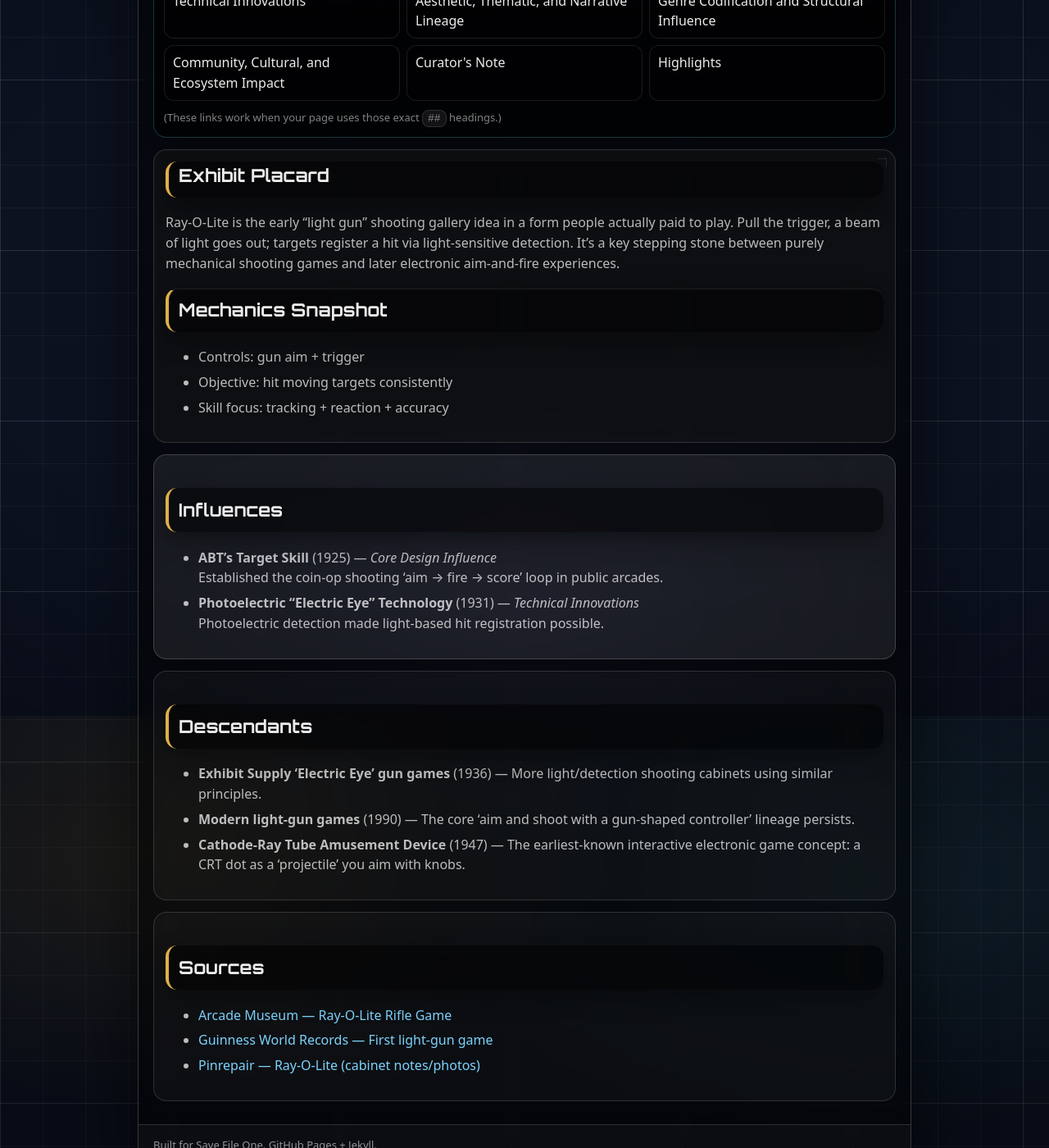
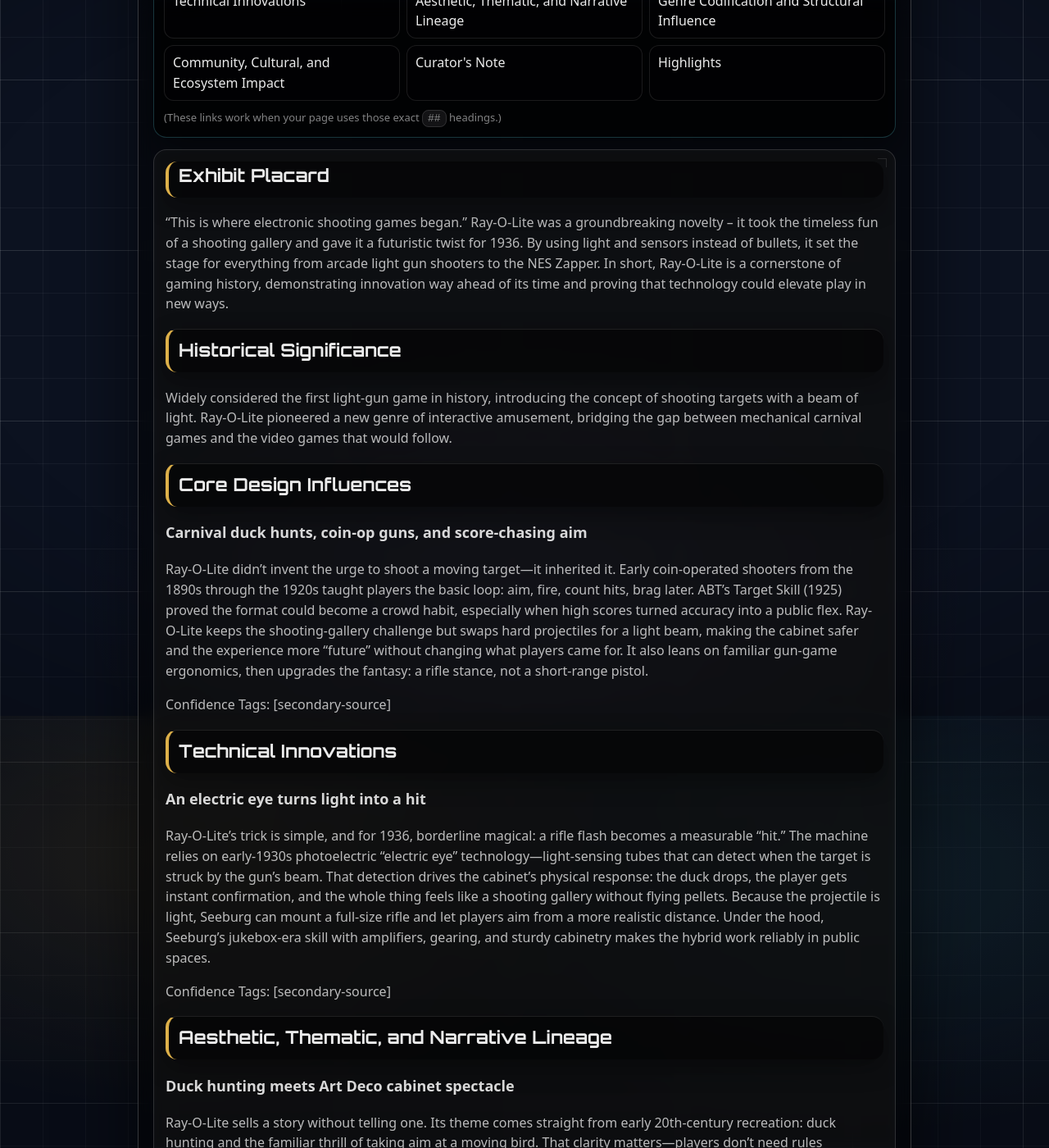
Before and after one commit to BacchusA/savefileone-archive, a Jekyll site: the page built from _games/1936-seeburg-ray-o-lite.md, in a window 1280 px wide and 1400 px high, scrolled down 527 px. Shown: the whole window at 82% size. Built offline with Jekyll 4.4.1, drawn with Linux system fonts in a browser that asks for light colours; some of the changed text lies outside the part shown.

Commit message:
Update 1936-seeburg-ray-o-lite.md

```diff
--- a/_games/1936-seeburg-ray-o-lite.md
+++ b/_games/1936-seeburg-ray-o-lite.md
@@ -1,10 +1,11 @@
 ---
 title: "Seeburg’s Ray-O-Lite Rifle Game"
 year: 1936
-platform: "Electro-mechanical light-gun shooting gallery"
+month: January
+day:
+platform: "Coin-operated electro-mechanical arcade machine (wooden cabinet with mounted light rifle)."
 developer: "J. P. Seeburg Corp."
 publisher: ""
-guide_type: "Strategy-guide fit (score/accuracy optimization)"
 short_summary: "A classic light-gun shooting gallery: the gun fires light, the target detects hits."
 
 featured: false
@@ -21,31 +22,43 @@
     year: 1931
     type: "Technical Innovations"
     note: "Photoelectric detection made light-based hit registration possible."
-
-descendants:
-  - name: "Exhibit Supply ‘Electric Eye’ gun games"
-    year: 1936
-    note: "More light/detection shooting cabinets using similar principles."
-  - name: "Modern light-gun games"
-    year: 1990
-    note: "The core ‘aim and shoot with a gun-shaped controller’ lineage persists."
-  - name: "Cathode-Ray Tube Amusement Device"
-    year: 1947
-    note: "The earliest-known interactive electronic game concept: a CRT dot as a ‘projectile’ you aim with knobs."
-
-sources:
-  - label: "Arcade Museum — Ray-O-Lite Rifle Game"
-    url: "https://www.arcade-museum.com/Arcade/ray-o-lite-rifle-game"
-  - label: "Guinness World Records — First light-gun game"
-    url: "https://www.guinnessworldrecords.com/world-records/first-light-gun-game"
-  - label: "Pinrepair — Ray-O-Lite (cabinet notes/photos)"
-    url: "https://www.pinrepair.com/arcade/rayolit.htm"
 ---
 
 ## Exhibit Placard
-Ray-O-Lite is the early “light gun” shooting gallery idea in a form people actually paid to play. Pull the trigger, a beam of light goes out; targets register a hit via light-sensitive detection. It’s a key stepping stone between purely mechanical shooting games and later electronic aim-and-fire experiences.
+“This is where electronic shooting games began.” Ray-O-Lite was a groundbreaking novelty – it took the timeless fun of a shooting gallery and gave it a futuristic twist for 1936. By using light and sensors instead of bullets, it set the stage for everything from arcade light gun shooters to the NES Zapper. In short, Ray-O-Lite is a cornerstone of gaming history, demonstrating innovation way ahead of its time and proving that technology could elevate play in new ways.
 
-## Mechanics Snapshot
-- Controls: gun aim + trigger
-- Objective: hit moving targets consistently
-- Skill focus: tracking + reaction + accuracy
+## Historical Significance
+Widely considered the first light-gun game in history, introducing the concept of shooting targets with a beam of light. Ray-O-Lite pioneered a new genre of interactive amusement, bridging the gap between mechanical carnival games and the video games that would follow.
+
+## Core Design Influences
+### Carnival duck hunts, coin-op guns, and score-chasing aim
+Ray-O-Lite didn’t invent the urge to shoot a moving target—it inherited it. Early coin-operated shooters from the 1890s through the 1920s taught players the basic loop: aim, fire, count hits, brag later. ABT’s Target Skill (1925) proved the format could become a crowd habit, especially when high scores turned accuracy into a public flex. Ray-O-Lite keeps the shooting-gallery challenge but swaps hard projectiles for a light beam, making the cabinet safer and the experience more “future” without changing what players came for. It also leans on familiar gun-game ergonomics, then upgrades the fantasy: a rifle stance, not a short-range pistol.
+
+Confidence Tags: [secondary-source]
+
+## Technical Innovations
+### An electric eye turns light into a hit
+Ray-O-Lite’s trick is simple, and for 1936, borderline magical: a rifle flash becomes a measurable “hit.” The machine relies on early-1930s photoelectric “electric eye” technology—light-sensing tubes that can detect when the target is struck by the gun’s beam. That detection drives the cabinet’s physical response: the duck drops, the player gets instant confirmation, and the whole thing feels like a shooting gallery without flying pellets. Because the projectile is light, Seeburg can mount a full-size rifle and let players aim from a more realistic distance. Under the hood, Seeburg’s jukebox-era skill with amplifiers, gearing, and sturdy cabinetry makes the hybrid work reliably in public spaces.
+
+Confidence Tags: [secondary-source]
+
+## Aesthetic, Thematic, and Narrative Lineage
+### Duck hunting meets Art Deco cabinet spectacle
+Ray-O-Lite sells a story without telling one. Its theme comes straight from early 20th-century recreation: duck hunting and the familiar thrill of taking aim at a moving bird. That clarity matters—players don’t need rules explained when the target is a duck in flight. The cabinet itself carries the era’s taste: polished wood, ornamental presence, and a hand-painted backglass that feels closer to furniture and theater signage than “machine.” Seeburg’s jukebox lineage shows in the showmanship—this is an object meant to look good in a venue. And the name “Ray-O-Lite” borrows cultural electricity: the 1930s fascination with futuristic “rays,” where modern tech makes old pleasures feel new.
+
+Confidence Tags: [secondary-source] [inference]
+
+## Genre Codification and Structural Influence
+### The shooter loop: short play, pure skill
+Ray-O-Lite helps lock in an arcade formula that still survives: quick sessions, clear feedback, and a score-shaped obsession. The structure is all about repetition—same scene, same target path, same pressure to do better. There’s no “final level,” just a compact skill test that rewards consistency and punishes hesitation. That loop echoes earlier shooting games and pinball’s score culture, but Ray-O-Lite’s light-triggered hit confirmation tightens the experience: shot → result, immediately. The mounted rifle and distance aiming add physical performance to the design—your posture and steadiness are part of the interface. Even without escalating difficulty, the game teaches the arcade truth: mastery isn’t beating the machine, it’s beating yourself.
+
+Confidence Tags: [secondary-source] [inference]
+
+## Community, Cultural, and Ecosystem Impact
+### Built for crowds, copied fast, reskinned endlessly
+Ray-O-Lite lands in a world already trained to love shooting games. Players had proven they’d pay to test aim, and operators knew accuracy challenges pulled crowds. That demand shaped what Seeburg delivered: a familiar premise wrapped in new technology. The coin-op industry moved fast, too—innovation spread through licensing, imitation, and the practical realities of arcade business. Ray-O-Lite’s light-gun system didn’t stay isolated; by 1940, other manufacturers were producing their own versions, turning a single idea into an ecosystem. Operators also wanted variety, so Ray-O-Lite supported an early “platform” behavior: swap targets and art to refresh the experience without rebuilding the machine. It’s proto-live-service—made of wood and gears.
+
+Confidence Tags: [secondary-source] [inference]
+
+## Curator's Note
+Ray-O-Lite is a bridge object: carnival instincts routed through photoelectric technology and packaged as Art Deco arcade theater. Its genius isn’t one single feature—it’s the tight coupling of theme, interface, feedback, and operator-friendly reuse. If gaming history is a lineage of better “hits,” Ray-O-Lite shows how early that language formed.
```
